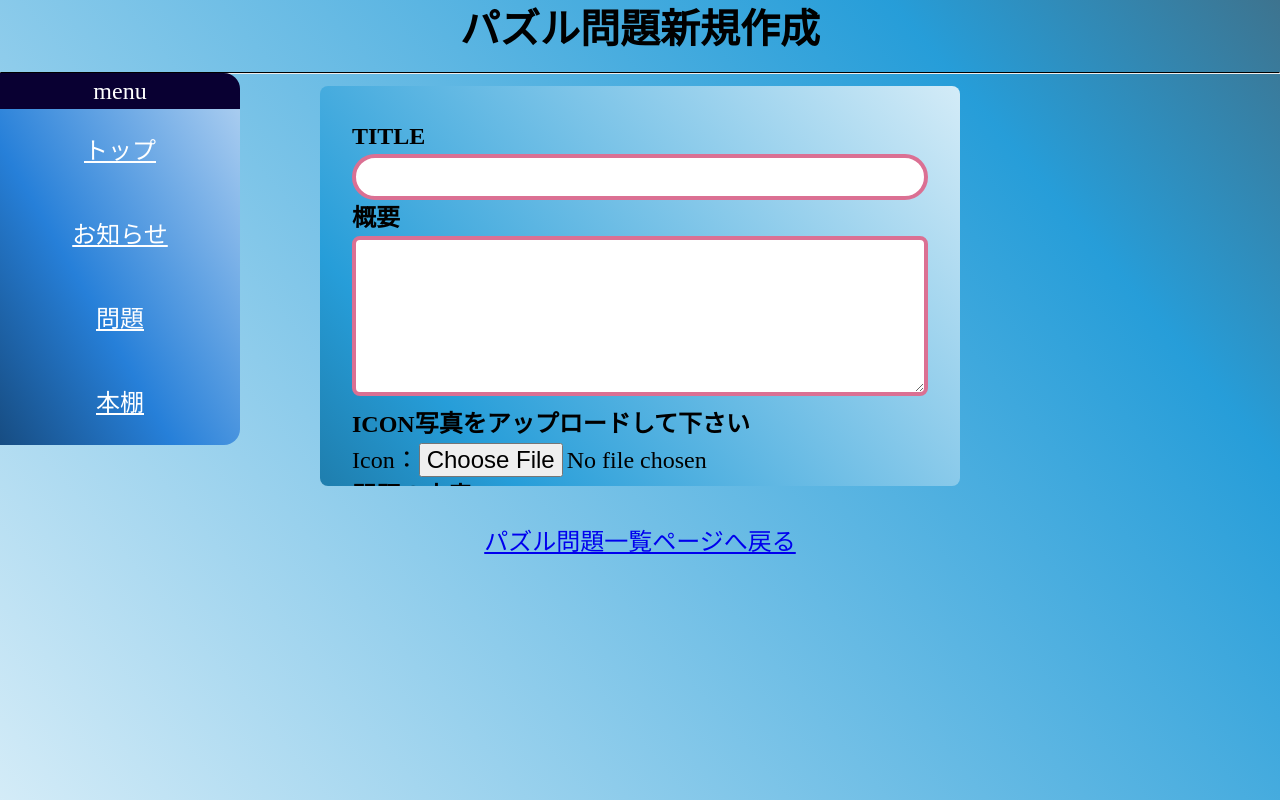
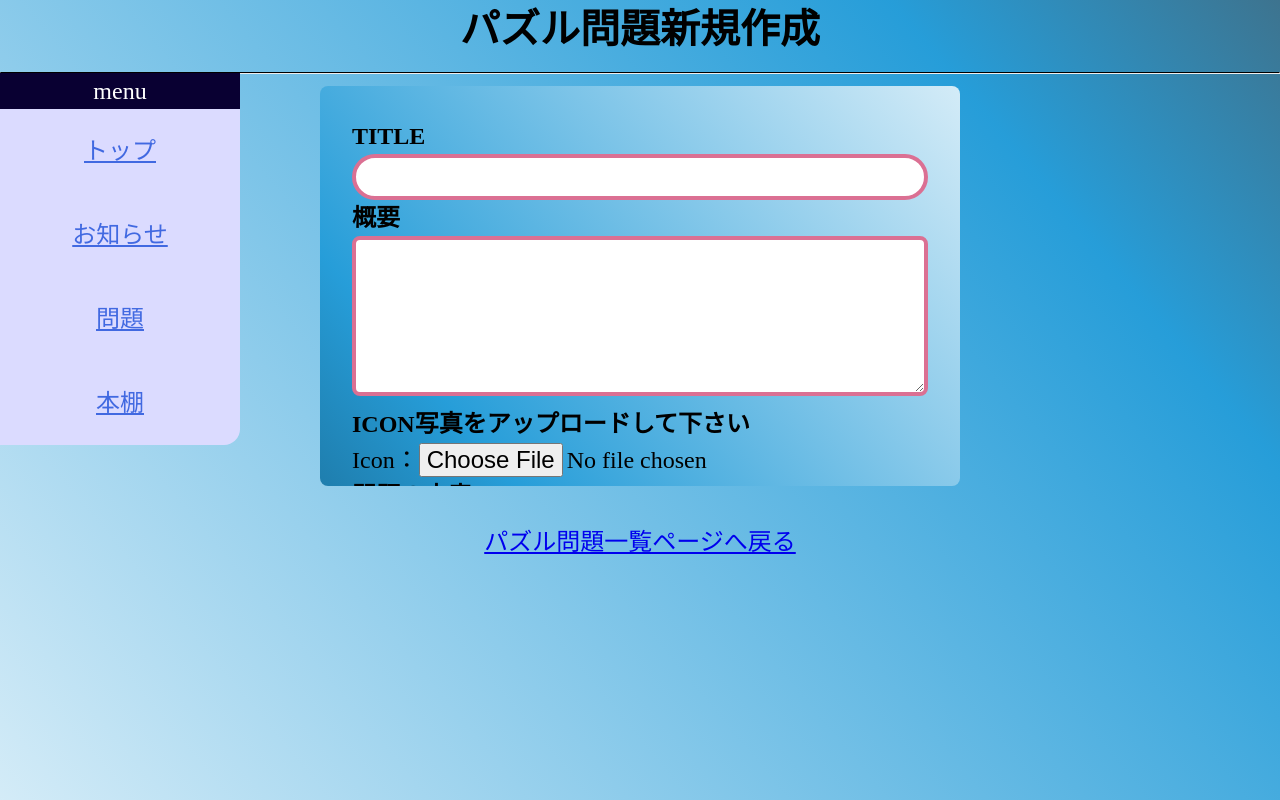
Before and after one commit to ishida-0622/u22-2023, a Next.js app in the folder frontend/: page /admin/register-puzzle in a window 1280 px wide. Built offline with nearby package versions, Linux system fonts and the light colour scheme.

Commit message:
style: デザインの変更

```diff
--- a/frontend/src/components/elements/AdminMenubar/index.module.scss
+++ b/frontend/src/components/elements/AdminMenubar/index.module.scss
@@ -1,5 +1,6 @@
 .dropdown {
   display: flex;
+  font-size: 1.5rem;
 }
 
 .menu {
@@ -10,11 +11,10 @@
 .menu_title {
   background: #090032;
   color: #ffffff;
-  border-radius: 0 1rem 0 0;
 }
 
 .sub_menu {
-  background: linear-gradient(60deg, hsl(210, 70%, 30%), hsl(210, 70%, 40%), hsl(210, 70%, 50%), hsl(210, 70%, 60%), hsl(210, 70%, 70%), hsl(210, 70%, 80%));
+  background-color: #DBDBFF;
   position: relative;
   border-radius: 0 0 1rem 0;
 }
@@ -32,12 +32,12 @@
 
 .sub_menu > ul > li > a {
   display: inline-block;
-  color: #ffffff;
+  color: #4169E1;
 }
 
 @media (max-width: 960px) {
   .menu {
-    width: 15rem;
+    width: 8rem;
   }
 
   .sub_menu {
@@ -48,7 +48,3 @@
     display: block;
   }
 }
-
-.menu:hover .sub_menu {
-  display: block;
-}
```
